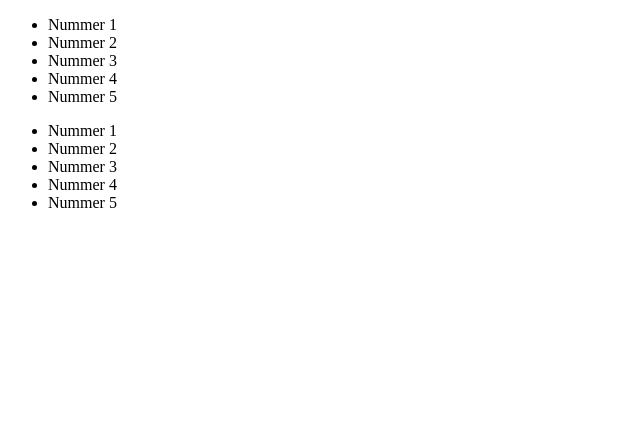
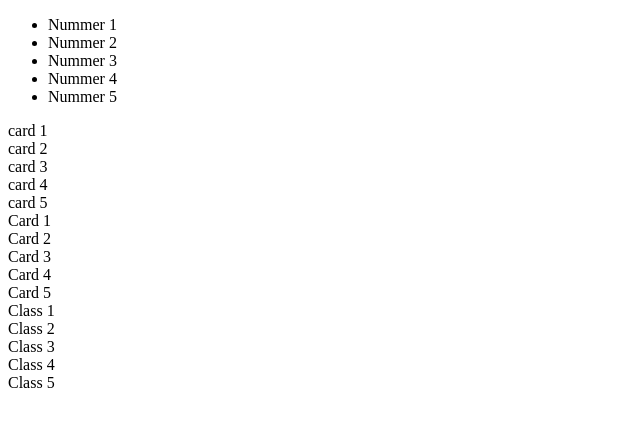
Before and after one commit to KarimTazmi/NR-S2-W1, a plain HTML site: page index.html in a window 1280 px wide. Shown: the whole page, without its empty margins (0-640 px from the left). Drawn offline with Linux system fonts and the light colour scheme.

Commit message:
Update index.html

```diff
--- a/index.html
+++ b/index.html
@@ -21,18 +21,33 @@
         </nav>
     </header>
 
-    <header>
-        <nav>
-            <ul>
-                <li>Nummer 1</li>
-                <li>Nummer 2</li>
-                <li>Nummer 3</li>
-                <li>Nummer 4</li>
-                <li>Nummer 5</li>
-            </ul>
-        </nav>
-    </header>
+    <main>
+        <section>
+            <article class="card">card 1</article>
+            <article class="card">card 2</article>
+            <article class="card">card 3</article>
+            <article class="card">card 4</article>
+            <article class="card">card 5</article>
+        </section>
+        <section>
+            <article class="class">Card 1</article>
+            <article class="class">Card 2</article>
+            <article class="class">Card 3</article>
+            <article class="class">Card 4</article>
+            <article class="class">Card 5</article>
+        </section>
+        <section>
+            <article class="class">Class 1</article>
+            <article class="class">Class 2</article>
+            <article class="class">Class 3</article>
+            <article class="class">Class 4</article>
+            <article class="class">Class 5</article>
+        </section>
+    </main>
 
+    <footer>
+
+    </footer>
 
 </body>
 </html>
```
